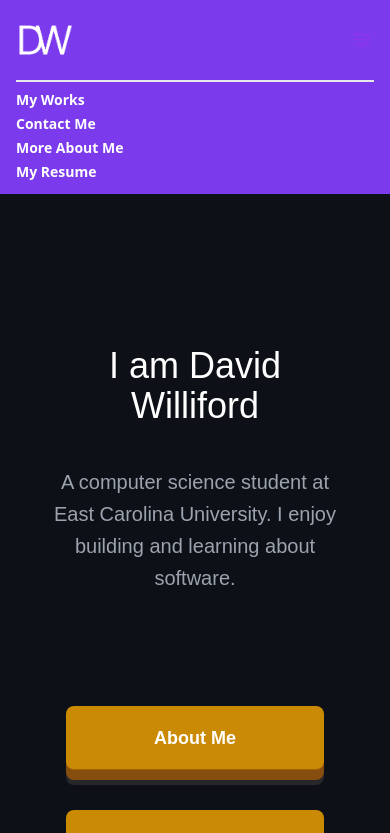
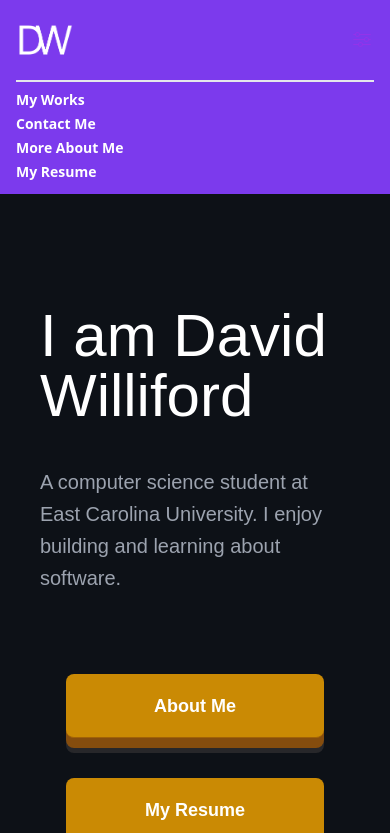
Before and after one commit to davidwilliford99/PersonalSite, a React (Create React App) app: page /#/ in a window 390 px wide. Shown: the top 833 px of the page. Built offline with nearby package versions, Linux system fonts and the light colour scheme.

Commit message:
Fixed mobile styling for About and Welcome

```diff
--- a/src/Components/Welcome.js
+++ b/src/Components/Welcome.js
@@ -18,10 +18,10 @@ function Welcome() {
                         transition={{ duration: 0.5 }}
                         className='flex flex-col justify-center xl:mx-10 xl:w-3/5'
                     >
-                    <motion.h2 className='w-full text-4xl xl:text-6xl text-white mt-10 text-center xl:text-left'>I am David Williford</motion.h2>
-                    <motion.h3 className='2xl:w-4/5 text-xl text-gray-400 mt-10 leading-8 text-center xl:text-left'>A computer science student at East Carolina University. I enjoy building and learning about software.</motion.h3>
+                    <motion.h2 className='w-full text-6xl xl:text-6xl text-white md:mt-10 md:text-center xl:text-left'>I am David Williford</motion.h2>
+                    <motion.h3 className='2xl:w-4/5 text-xl text-gray-400 mt-10 leading-8 md:text-center xl:text-left'>A computer science student at East Carolina University. I enjoy building and learning about software.</motion.h3>
 
-                    <div className='flex flex-col sm:flex-row my-28 sm:mt-10 w-full items-center xl:items-start justify-center xl:justify-start'>
+                    <div className='flex flex-col sm:flex-row my-20 sm:mt-10 w-full items-center xl:items-start justify-center xl:justify-start'>
 
                         <div class='button w-10/12 sm:w-auto h-16 bg-yellow-600 rounded-lg cursor-pointer select-none
                                     active:translate-y-2  active:[box-shadow:0_0px_0_0_#7c3aed,0_0px_0_0_#7c3aed]
```
Also changed, not shown: src/Components/About.js.
